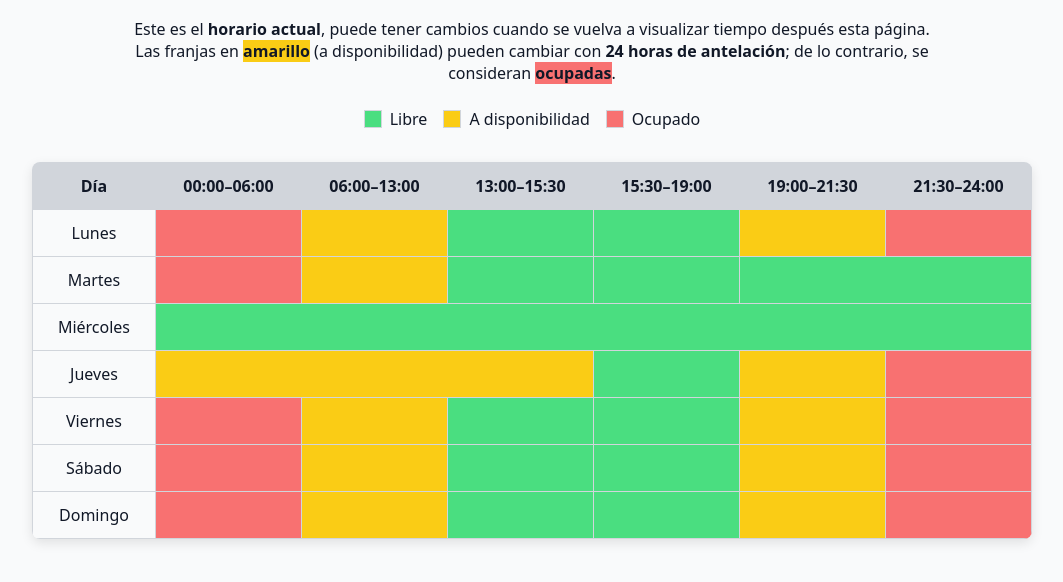
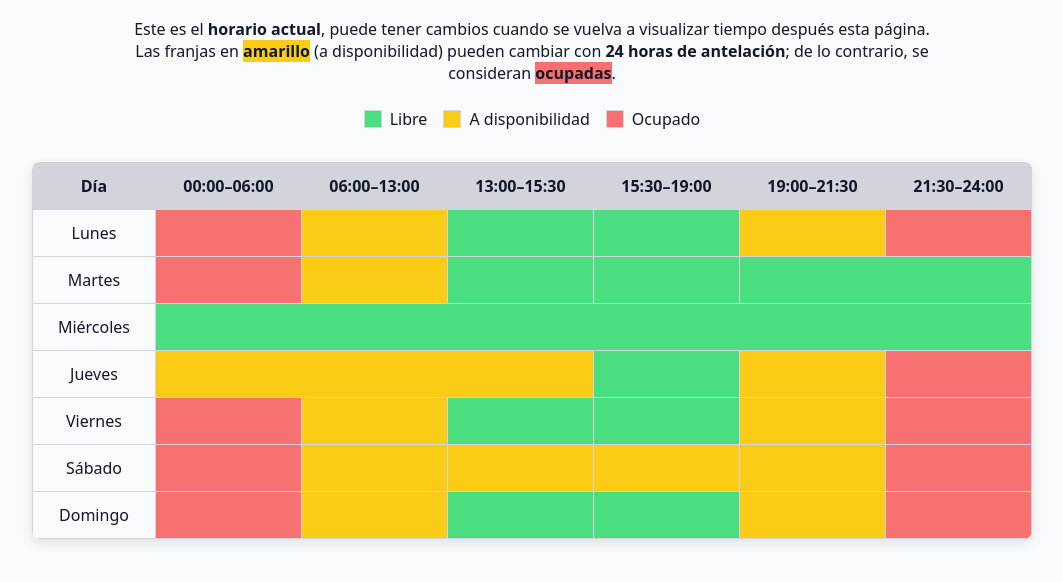
Before and after one commit to JoseEmmanuelVG/Schedule-JEVG, a plain HTML site: page index.html in a window 1280 px wide. Shown: the part 118-700 px from the top of the page, without its empty margins (108-1171 px from the left). Drawn offline with Linux system fonts and the light colour scheme.

Commit message:
Update index.html

```diff
--- a/index.html
+++ b/index.html
@@ -38,7 +38,7 @@
       <tr><td>Miércoles</td><td colspan="6" class="libre"></td></tr>
       <tr><td>Jueves</td><td colspan="3" class="adispo"></td><td class="libre"></td><td class="adispo"></td><td class="ocupado"></td></tr>
       <tr><td>Viernes</td><td class="ocupado"></td><td class="adispo"></td><td class="libre"></td><td class="libre"></td><td class="adispo"></td><td class="ocupado"></td></tr>
-      <tr><td>Sábado</td><td class="ocupado"></td><td class="adispo"></td><td class="libre"></td><td class="libre"></td><td class="adispo"></td><td class="ocupado"></td></tr>
+      <tr><td>Sábado</td><td class="ocupado"></td><td class="adispo"></td><td class="adispo"></td><td class="adispo"></td><td class="adispo"></td><td class="ocupado"></td></tr>
       <tr><td>Domingo</td><td class="ocupado"></td><td class="adispo"></td><td class="libre"></td><td class="libre"></td><td class="adispo"></td><td class="ocupado"></td></tr>
     </tbody>
   </table>
```
